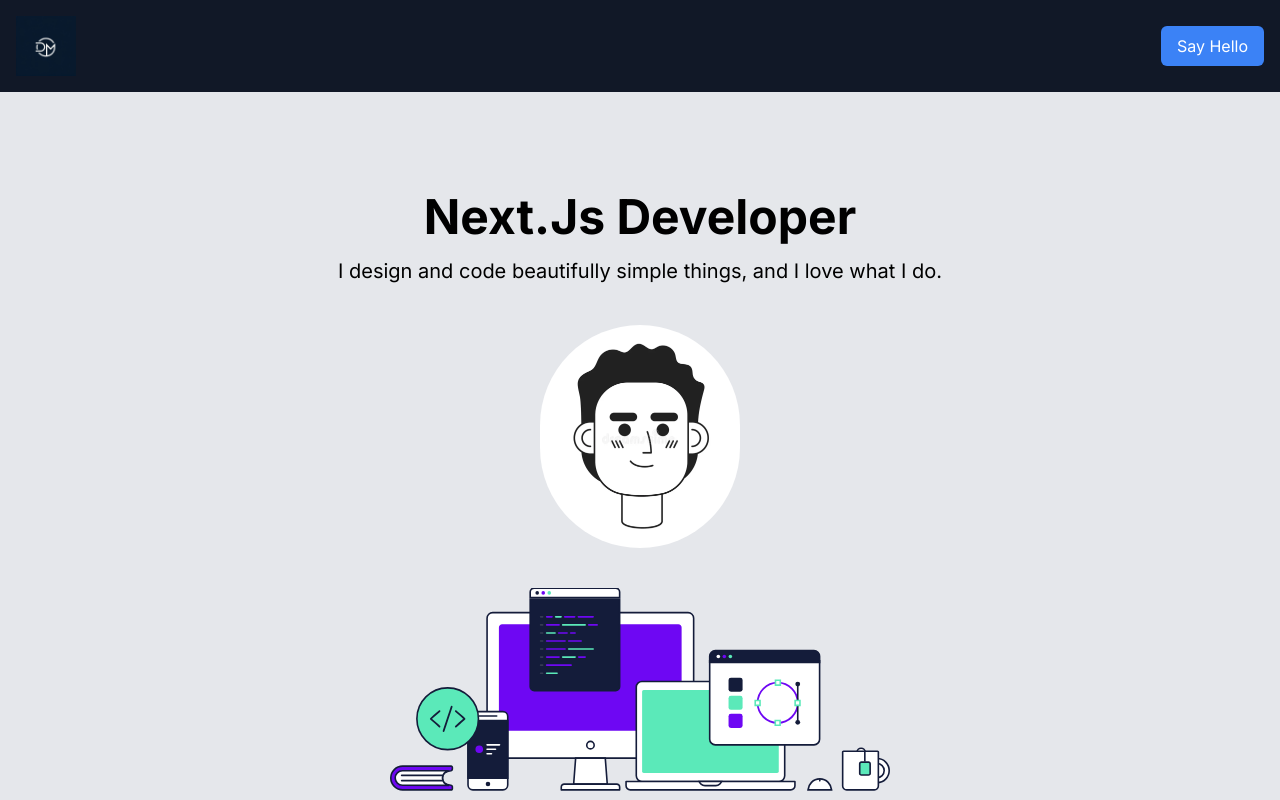
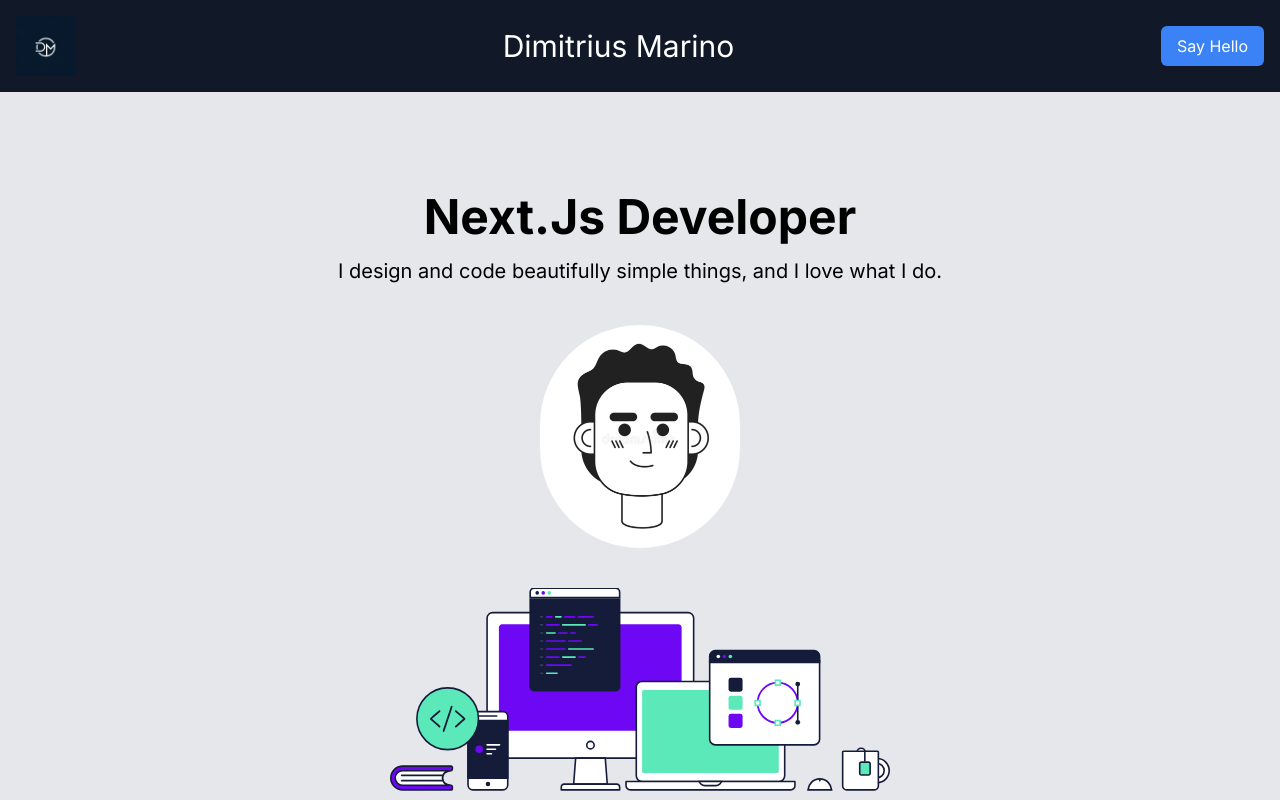
Before and after one commit to dmarino389/PortfolioV2.0, a Next.js app: page / in a window 1280 px wide. Shown: the top 800 px of the page. Built offline with nearby package versions, Linux system fonts and the light colour scheme.

Commit message:
Added name on top

```diff
--- a/src/app/components/Navbar/navbar.jsx
+++ b/src/app/components/Navbar/navbar.jsx
@@ -36,6 +36,7 @@
           <Image src="/initiallogo.jpg" alt="Logo" width={60} height={60} />
         </a>
       </Link>
+      <h1 className="text-white text-3xl">Dimitrius Marino</h1> {/* Added h2 tag with white text color */}
       <Link legacyBehavior href="/contact" passHref>
         <a className="px-4 py-2 bg-blue-500 hover:bg-blue-700 rounded-md">
           Say Hello
```
